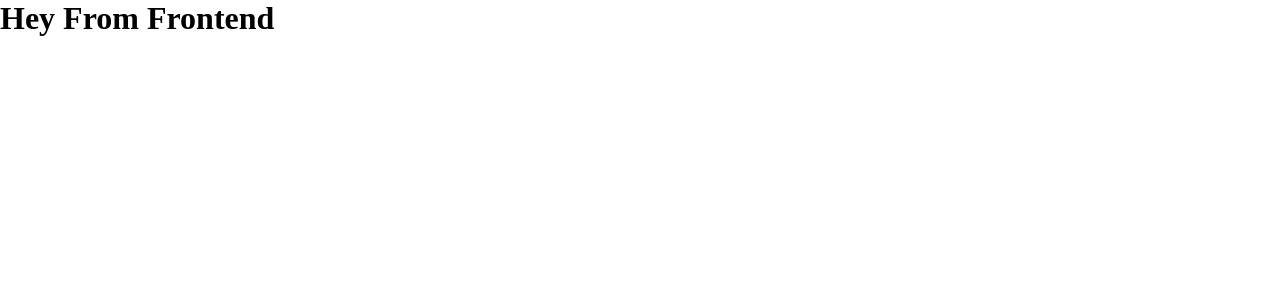
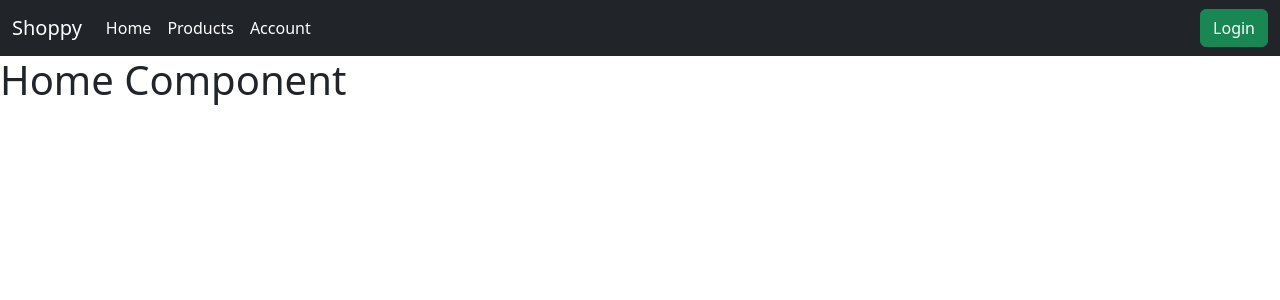
Before and after one commit to DropoutCoder-true/Shoppy, a React (Vite) app in the folder app/: page / in a window 1280 px wide. Shown: the top 300 px of the page. Built offline with nearby package versions, Linux system fonts and the light colour scheme.

Commit message:
Created Navbar

```diff
--- a/app/package.json
+++ b/app/package.json
@@ -10,10 +10,14 @@
     "preview": "vite preview"
   },
   "dependencies": {
+    "axios": "^1.7.9",
     "bootstrap": "^5.3.3",
     "react": "^18.3.1",
     "react-bootstrap": "^2.10.6",
-    "react-dom": "^18.3.1"
+    "react-dom": "^18.3.1",
+    "react-hot-toast": "^2.4.1",
+    "react-icons": "^5.4.0",
+    "react-router-dom": "^7.0.2"
   },
   "devDependencies": {
     "@eslint/js": "^9.15.0",
--- a/app/src/App.css
+++ b/app/src/App.css
@@ -0,0 +1,4 @@
+a {
+  text-decoration: none !important;
+  color: initial !important;
+}
--- a/app/src/App.jsx
+++ b/app/src/App.jsx
@@ -1,9 +1,20 @@
-function App() {
+import "bootstrap/dist/css/bootstrap.min.css";
+import "./App.css";
+import { BrowserRouter, Routes, Route } from "react-router-dom";
+import Home from "./pages/Home";
+import Header from "./components/Header";
+
+const App = () => {
   return (
-    <div>
-      <h1>Hey From Frontend</h1>
-    </div>
+    <>
+      <BrowserRouter>
+        <Header />
+        <Routes>
+          <Route path="/" element={<Home />} />
+        </Routes>
+      </BrowserRouter>
+    </>
   );
-}
+};
 
 export default App;
--- /dev/null
+++ b/app/src/components/Header.jsx
@@ -0,0 +1,42 @@
+import { Button, Container, Nav, Navbar } from "react-bootstrap";
+import { Link, useNavigate } from "react-router-dom";
+
+const Header = () => {
+  const navigate = useNavigate();
+  return (
+    <Navbar
+      bg="dark"
+      data-bs-theme="dark"
+      expand="lg"
+      className="lg-body-tertiary"
+    >
+      <Container fluid>
+        <Navbar.Brand>Shoppy</Navbar.Brand>
+        <Navbar.Toggle aria-controls="navbarScroll" />
+        <Navbar.Collapse id="navbarScroll">
+          <Nav
+            className="me-auto my-2 my-lg-0"
+            style={{ maxHeight: "100px" }}
+            navbarScroll
+          >
+            <Nav.Link>
+              <Link to="/">Home</Link>
+            </Nav.Link>
+            <Nav.Link>
+              <Link to="/products">Products</Link>
+            </Nav.Link>
+            <Nav.Link>
+              <Link to="/account">Account</Link>
+            </Nav.Link>
+          </Nav>
+
+          <Button onClick={() => navigate("/login")} variant="success">
+            Login
+          </Button>
+        </Navbar.Collapse>
+      </Container>
+    </Navbar>
+  );
+};
+
+export default Header;
--- /dev/null
+++ b/app/src/pages/Home.jsx
@@ -0,0 +1,9 @@
+const Home = () => {
+  return (
+    <div>
+      <h1>Home Component</h1>
+    </div>
+  );
+};
+
+export default Home;
```
Also changed, not shown: 1 other file (tests, documents, lock files or other folders).
